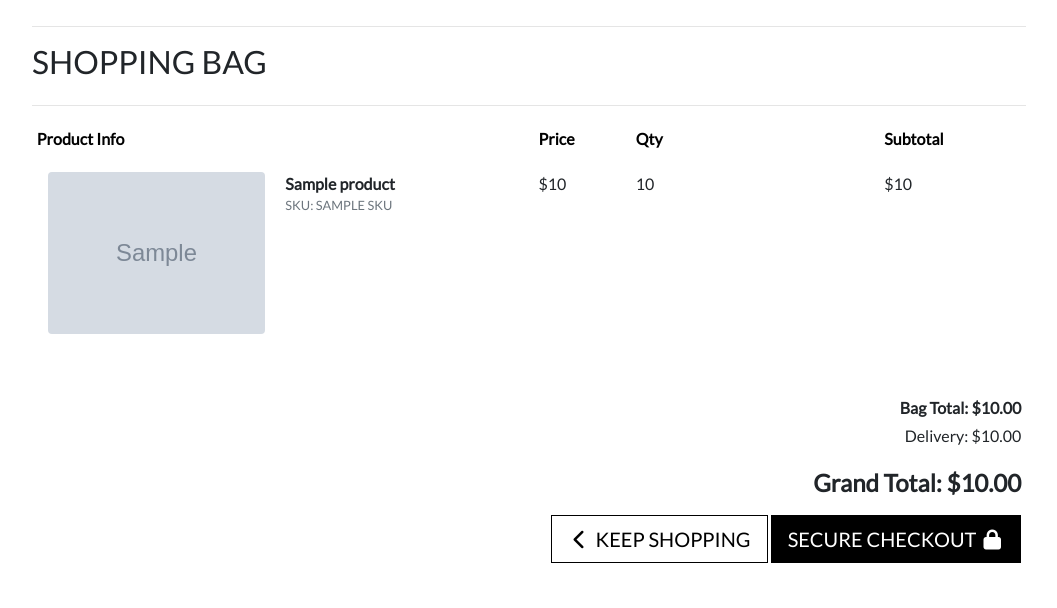
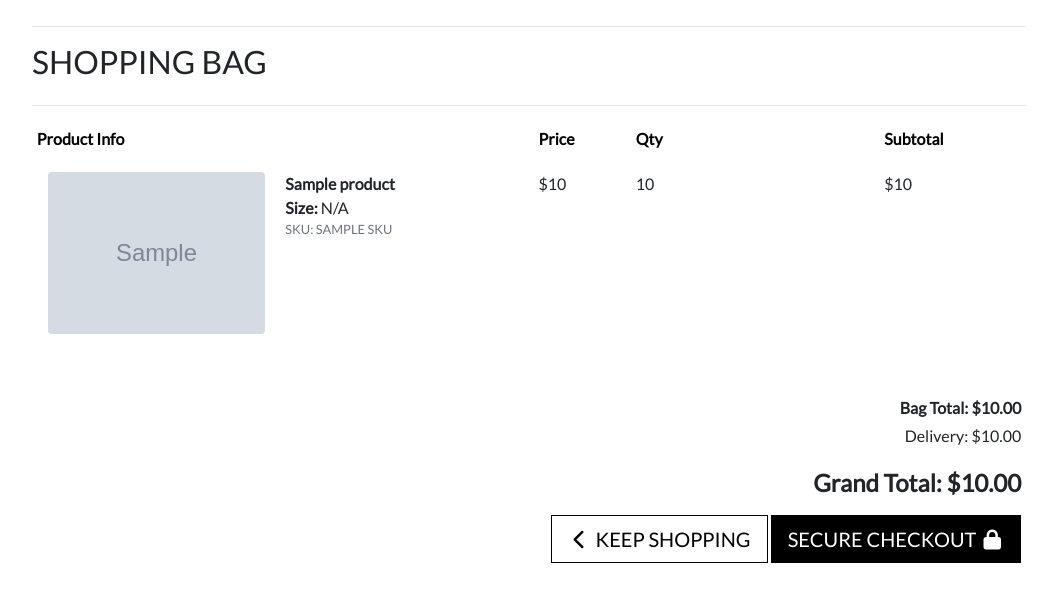
Before and after one commit to Code-Institute-Submissions/p5-graphicstore, a Django app: template bag/templates/bag/bag.html in a window 1280 px wide. Shown: the part 154-762 px from the top of the page, without its empty margins (111-1168 px from the left). Run offline with Django 3.2, Linux system fonts and the light colour scheme; the template is opened without the code that fills it: most values are stand-ins (such as "Sample title", 1, 10 or a date in 2020); grey boxes marked "Sample" are stand-in pictures; some libraries are stand-ins or nearby versions.

Commit message:
Added size tag for bag page

```diff
--- a/bag/templates/bag/bag.html
+++ b/bag/templates/bag/bag.html
@@ -42,6 +42,7 @@
                                     </td>
                                     <td class="py-3">
                                         <p class="my-0"><strong>{{ item.product.name }}</strong></p>
+                                        <p class="my-0"><strong>Size: </strong>{% if item.product.has_size %}{{ item.size|upper }}{% else %}N/A{% endif %}</p>
                                         <p class="my-0 small text-muted">SKU: {{ item.product.sku|upper }}</p>
                                     </td>
                                     <td class="py-3">
```
